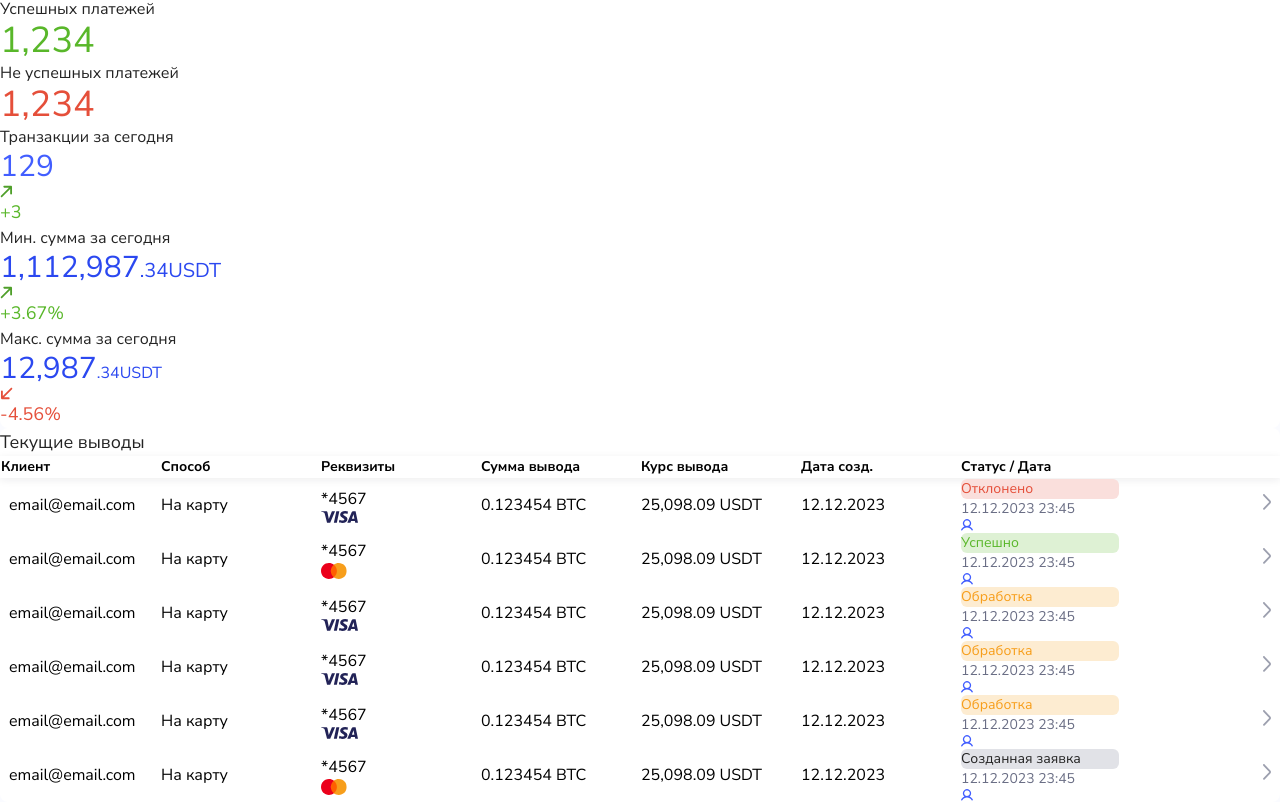
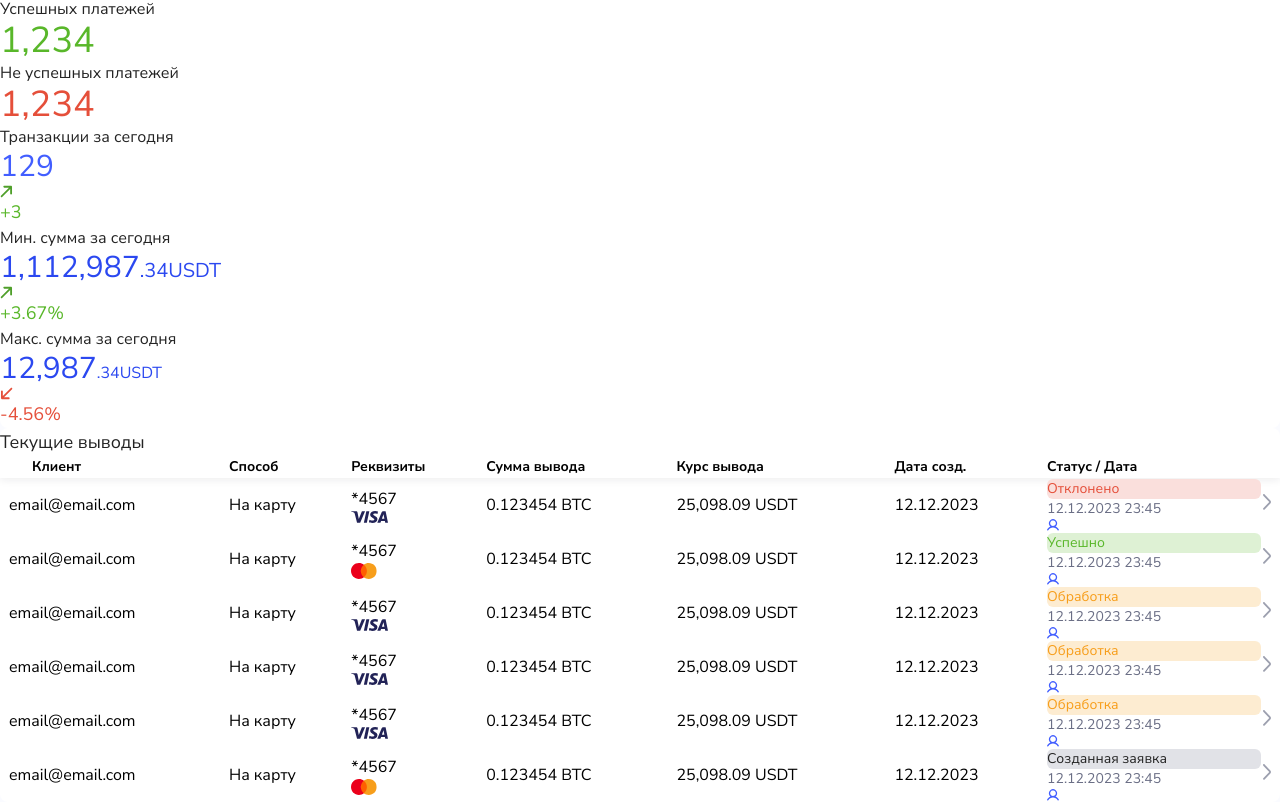
Before and after one commit to V1nga/crypto-website, a Vue app: page / in a window 1280 px wide. Shown: the part 490-1292 px from the top of the page. Built offline with nearby package versions, Linux system fonts and the light colour scheme.

Commit message:
Initial Commit

```diff
--- a/src/App.vue
+++ b/src/App.vue
@@ -1,8 +1,8 @@
 <template>
-  <div class="flex h-screen bg-blue-light">
+  <div class="flex h-full bg-blue-light">
     <Navigation/>
 
-    <div class="p-6 2xl:p-10 h-screen w-full">
+    <div class="p-6 2xl:p-10 h-full w-full">
       <HomePage/>
     </div>
   </div>
--- a/src/components/kit/FTable.vue
+++ b/src/components/kit/FTable.vue
@@ -1,7 +1,8 @@
 <template>
-    <table class="min-w-full text-left">
+    <div class="table-wrapper">
+        <table class="text-left whitespace-nowrap">
             <thead>
-            <tr class="mx-2">
+                <tr>
                     <th v-for="(header, index) of headers" :key="index" scope="col" class="px-6 py-4 font-bold text-sm">
                         {{ header.text }}
                     </th>
@@ -17,6 +18,7 @@
                 </tr>
             </tbody>
         </table>
+    </div>
 </template>
 <script setup>
 const props = defineProps({
@@ -31,27 +33,37 @@ const props = defineProps({
 });
 </script>
 <style scoped>
+.table-wrapper {
+    display: block;
+    overflow-x: auto;
+}
+
+table {
+    width: 100%;
+}
+
 table thead {
-    display: block;
     position: relative;
     box-shadow: 0px 2px 8px 0px #14172514;
 }
 
-table tr {
-    display: table;
-    table-layout: fixed;
-    width: 100%;
+table thead tr th:first-child {
+    padding-left: 32px;
 }
 
-table tr td {
+table tbody tr {
+    table-layout: fixed;
+}
+
+table tbody tr td {
     position: relative;
 }
 
-table tr td:first-child {
+table tbody tr td:first-child {
     left: 8px;
 }
 
-table tr td:last-child {
+table tbody tr td:last-child {
     right: 8px;
 }
 </style>
```
Lines whose indentation alone changed are shown as unchanged.
